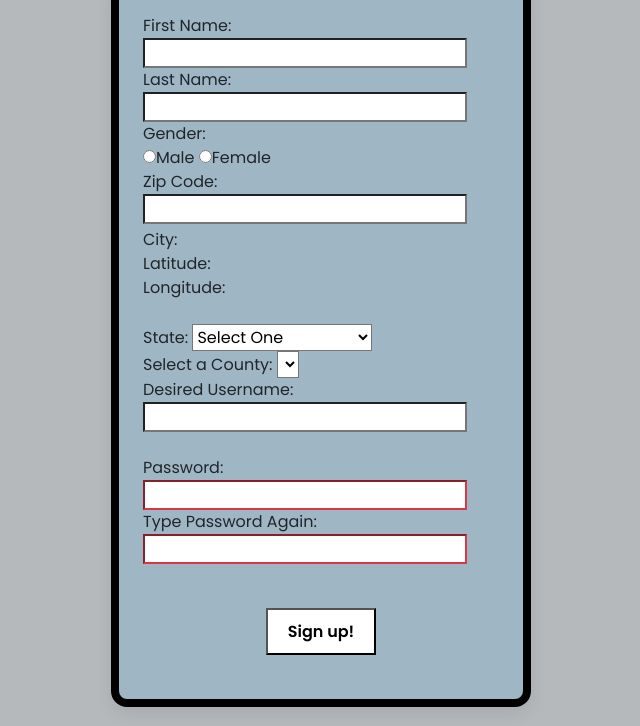
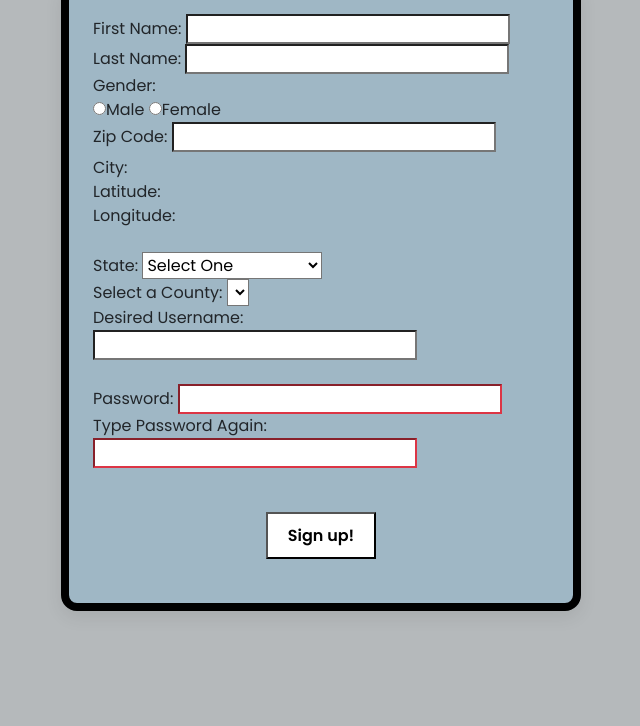
Before and after one commit to vmc0823/sign_up_form, a plain HTML site: page index.html in a window 1280 px wide. Shown: the part 74-800 px from the top of the page, without its empty margins (319-959 px from the left). Drawn offline with nearby package versions, Linux system fonts and the light colour scheme.

Commit message:
resized box width

```diff
--- a/css/styles.css
+++ b/css/styles.css
@@ -79,7 +79,7 @@ input:focus {
 }
 
 #signupForm {
-  width: 420px;
+  width: 520px;
   min-height: 420px;
   background: #9fb7c5;
   border: 8px solid #000;
```
